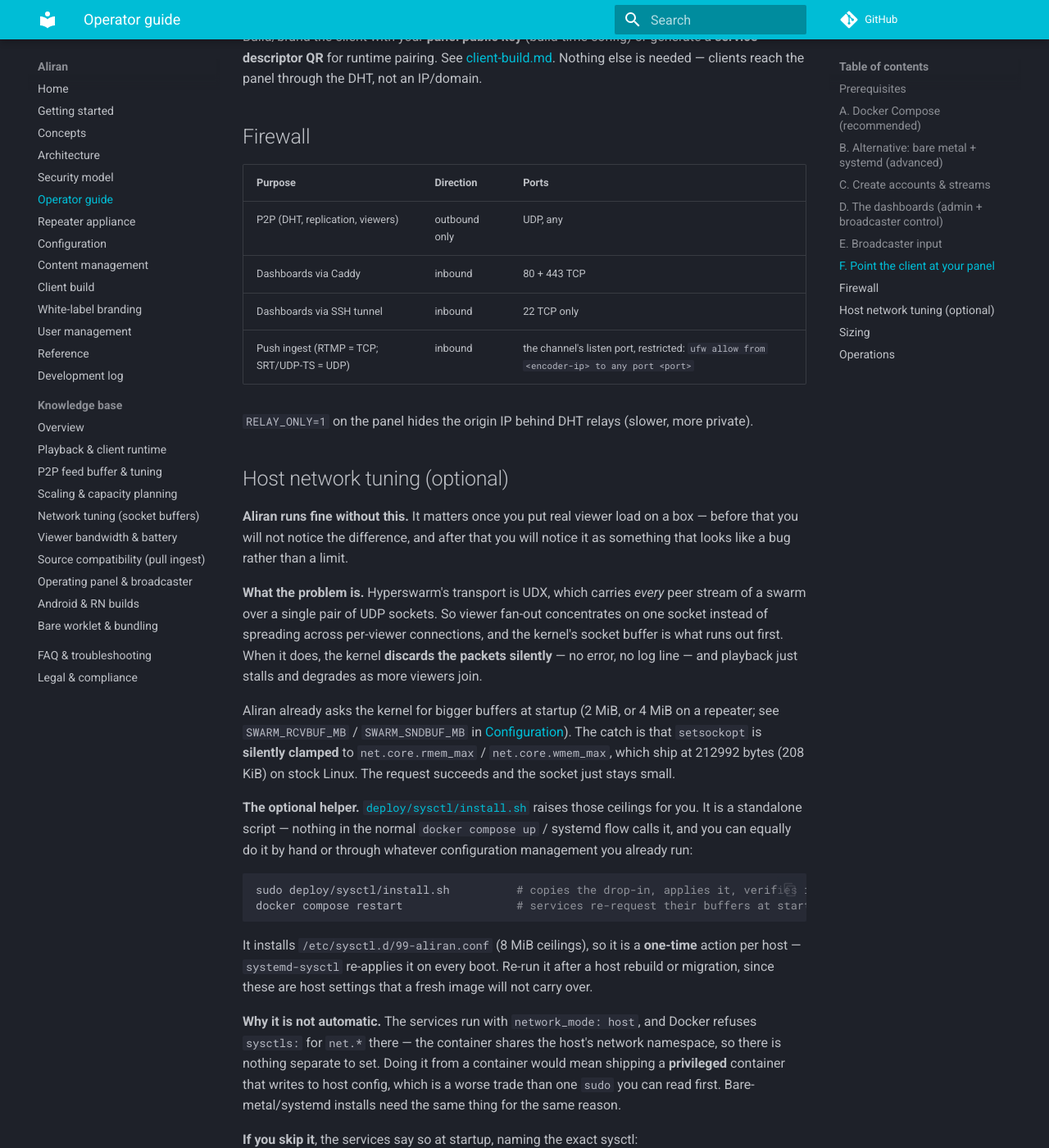
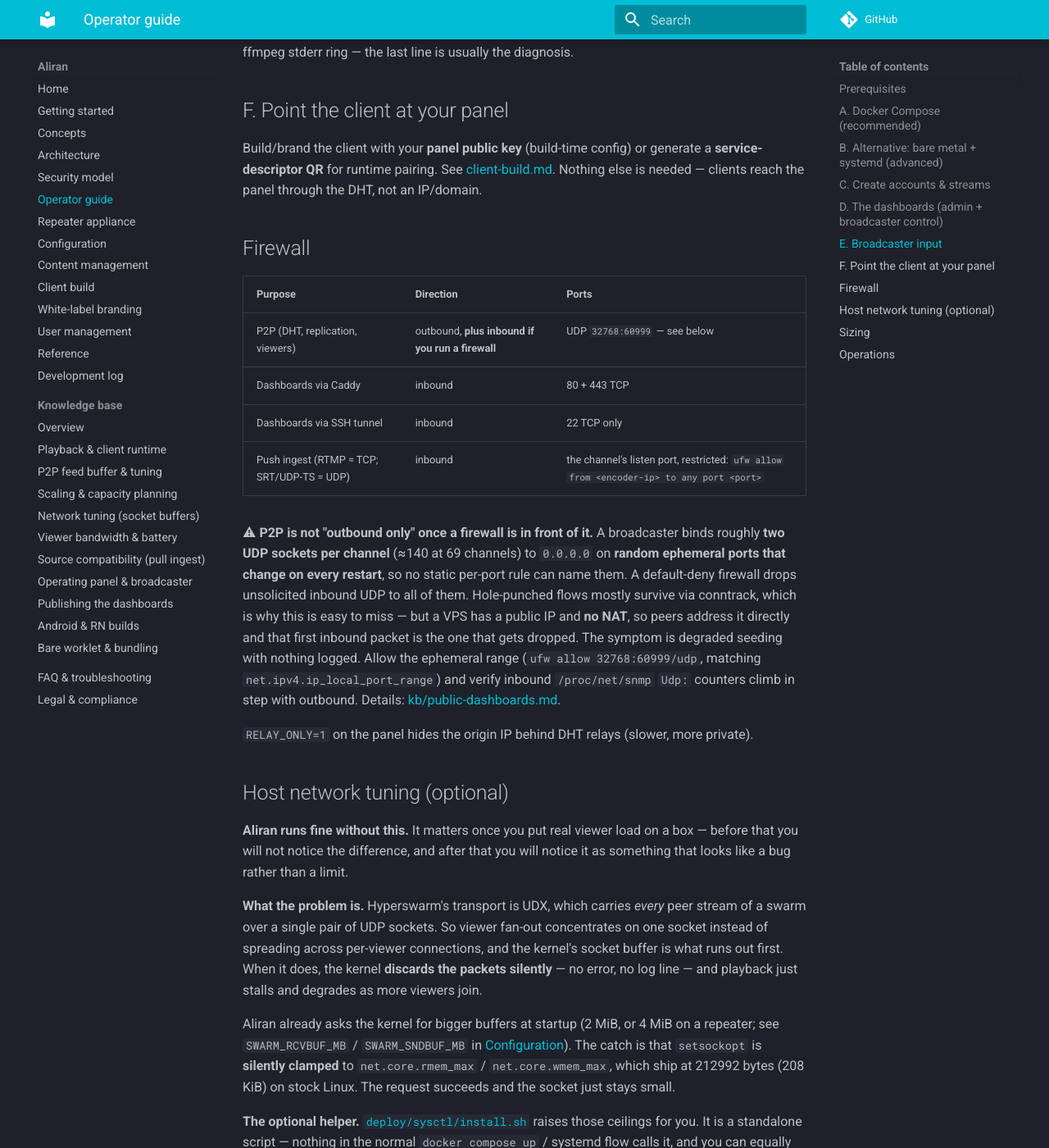
Before and after one commit to AbueloSimpson/aliran, an MkDocs documentation site: the page built from docs/operator-guide.md, in a window 1280 px wide and 1400 px high, scrolled down 4063 px. Shown: the whole window at 82% size. Built offline with MkDocs 1.6.1 and Material for MkDocs 9.7.7, drawn with Linux system fonts in a browser that asks for light colours; comment, search, counter and statistics services are not loaded; some of the changed text lies outside the part shown.

Commit message:
docs: walkthrough for publishing the dashboards, and two corrections
The deploy pack shipped a Caddyfile example with no auth guidance at all, so an
operator following it exposed a dashboard protected only by the app's own login.
Adds the full walkthrough and folds back the two things that actually went wrong
doing this on real infrastructure.

New kb/public-dashboards.md: DNS verified BEFORE Caddy runs (Let's Encrypt caps
failed validations at 5/hour), host-installed Caddy rather than a container
(services are network_mode: host on loopback), credential generated without
touching shell history, and a verification section.

The Authorization-header collision, documented in three places because it is
invisible until it bites: HTTP has ONE Authorization header, and a dashboard
sends `Bearer <token>` for its own API. basic_auth over /api/* is therefore
REPLACED by that header, Caddy answers 401 + WWW-Authenticate: Basic, and the
browser re-prompts on every single API call — a login popup that never goes
away. The `@ui not path /api/*` matcher is the fix, and the example now carries
it with the reasoning inline so nobody "simplifies" it away.

Also states the resulting posture honestly rather than implying defence in
depth: the UI gets two gates, the API gets one. No header-based mechanism can
fix that, so an IP allowlist (which inspects the connection, not the header) is
offered as the real second layer.

Correction to the firewall table: P2P was listed as "outbound only". That is
wrong once a firewall is in front of it. A broadcaster binds ~2 UDP sockets per
channel (~140 at 69 channels) on RANDOM ephemeral ports that change every
restart, so no static rule can name them, and a default-deny firewall drops
unsolicited inbound UDP to all of them. Hole-punched flows mostly survive via
conntrack, which is why it is easy to miss — but a VPS has a public IP and no
NAT, so peers address it directly and that first inbound packet is dropped.
Symptom: degraded seeding, nothing logged. Now documents the ephemeral-range
rule and how to verify it from /proc/net/snmp.

And the testing lesson, since it generalises: verifying layered auth one layer
at a time passes even when the combination is broken. Drive the exact request
the real client sends.

````diff
--- a/docs/operator-guide.md
+++ b/docs/operator-guide.md
@@ -138,7 +138,14 @@
 
 - **With a domain:** install Caddy and use
   [deploy/Caddyfile.example](https://github.com/AbueloSimpson/aliran/blob/main/deploy/Caddyfile.example)
-  — automatic HTTPS, the plain-HTTP APIs never leave loopback.
+  — automatic HTTPS, the plain-HTTP APIs never leave loopback. Full walkthrough with the
+  credential setup, the firewall rules and the verification steps:
+  **[kb/public-dashboards.md](kb/public-dashboards.md)**.
+
+  > ⚠ If you add `basic_auth`, it **must not cover `/api/*`** — use the
+  > `@ui not path /api/*` matcher from the example. HTTP has one `Authorization` header
+  > and the dashboard needs it for its own Bearer token; guarding the API with basic auth
+  > makes the browser re-prompt for a password on every single request.
 - **Without a domain:** SSH tunnel from your workstation, no server changes at all:
 
   ```bash
@@ -186,10 +193,21 @@
 
 | Purpose | Direction | Ports |
 |---|---|---|
-| P2P (DHT, replication, viewers) | outbound only | UDP, any |
+| P2P (DHT, replication, viewers) | outbound, **plus inbound if you run a firewall** | UDP `32768:60999` — see below |
 | Dashboards via Caddy | inbound | 80 + 443 TCP |
 | Dashboards via SSH tunnel | inbound | 22 TCP only |
 | Push ingest (RTMP = TCP; SRT/UDP-TS = UDP) | inbound | the channel's listen port, restricted: `ufw allow from <encoder-ip> to any port <port>` |
+
+⚠ **P2P is not "outbound only" once a firewall is in front of it.** A broadcaster binds
+roughly **two UDP sockets per channel** (≈140 at 69 channels) to `0.0.0.0` on **random
+ephemeral ports that change on every restart**, so no static per-port rule can name them.
+A default-deny firewall drops unsolicited inbound UDP to all of them. Hole-punched flows
+mostly survive via conntrack, which is why this is easy to miss — but a VPS has a public
+IP and **no NAT**, so peers address it directly and that first inbound packet is the one
+that gets dropped. The symptom is degraded seeding with nothing logged. Allow the
+ephemeral range (`ufw allow 32768:60999/udp`, matching
+`net.ipv4.ip_local_port_range`) and verify inbound `/proc/net/snmp` `Udp:` counters climb
+in step with outbound. Details: [kb/public-dashboards.md](kb/public-dashboards.md).
 
 `RELAY_ONLY=1` on the panel hides the origin IP behind DHT relays (slower, more
 private).
--- a/mkdocs.yml
+++ b/mkdocs.yml
@@ -55,6 +55,7 @@
       - Viewer bandwidth & battery: kb/viewer-bandwidth.md
       - Source compatibility (pull ingest): kb/source-compatibility.md
       - Operating panel & broadcaster: kb/operator.md
+      - Publishing the dashboards: kb/public-dashboards.md
       - Android & RN builds: kb/android-build.md
       - Bare worklet & bundling: kb/bare-worklet.md
   - FAQ & troubleshooting: faq.md
````
Also changed, not shown: docs/kb/index.md (+1 -0 lines), docs/kb/public-dashboards.md (added, +169 -0 lines), 1 other file.
